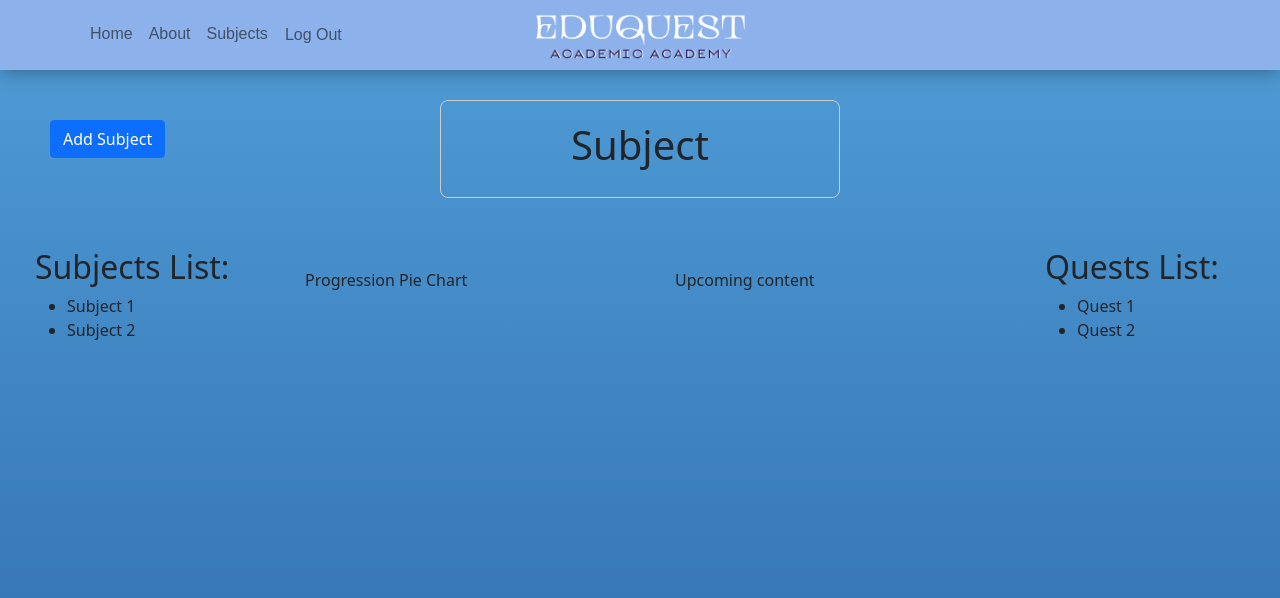
After one commit to GA-EduQuest/EduQuest, a Django app: template main_app/templates/subjects/index.html in a window 1280 px wide. The commit adds this page. Shown: the top 598 px of the page. Run offline with Django 5.2, Linux system fonts and the light colour scheme; the template is opened without the code that fills it, so the values that code supplies are empty; some web fonts are replaced.

Commit message:
Basic Subject template

```diff
--- a/main_app/static/css/style.css
+++ b/main_app/static/css/style.css
@@ -5,6 +5,7 @@ body {
     min-height: 100vh;
     flex-direction: column;
     background: linear-gradient(to bottom, #509ed7, #306bac);
+
 }
 
 
@@ -87,3 +88,40 @@ body > main {
     margin: 0 auto;
     margin-bottom: 300px;
 }
+.center-container {
+    display: flex;
+    flex-wrap: wrap;
+    justify-content: center;
+    align-items: flex-start;
+    margin-top: 100px;
+}
+
+.title-card {
+    text-align: center;
+    padding: 20px;
+    border: 1px solid #ccc;
+    border-radius: 8px;
+    max-width: 400px;
+    width: 100%;
+    margin-bottom: 20px;
+}
+
+.content-container {
+    display: flex;
+    justify-content: space-around;
+    align-items: flex-start;
+    margin-top: 30px;
+}
+
+.subject-list,
+.quest-list {
+    flex: 1;
+    max-width: 200px;
+}
+
+.progression-pie-chart,
+.whats-upcoming {
+    flex: 1;
+    max-width: 300px;
+    margin-top: 20px;
+}
--- a/main_app/templates/base.html
+++ b/main_app/templates/base.html
@@ -23,6 +23,9 @@
                     </li>
                     <li class="nav-item">
                         <a class="nav-link" href="{% url 'about' %}">About</a>
+                    </li>
+                    <li class="nav-item">
+                        <a class="nav-link" href="{% url 'index' %}">Subjects</a>
                     </li>
                     <li class="nav-item">
                         <form method="post" action="{% url 'logout' %}">
--- /dev/null
+++ b/main_app/templates/subjects/index.html
@@ -0,0 +1,43 @@
+{% extends 'base.html' %}
+
+{% block title %}Subjects{% endblock %}
+
+{% block content %}
+
+  <div class="center-container">
+    <div class="title-card">
+      <h1>Subject</h1>
+    </div>
+    <a href="#" class="btn btn-primary" style="position: absolute; left: 50px; margin-top: 20px;">Add Subject</a>
+  </div>
+
+   <div class="content-container">
+    <div class="subject-list">
+      <h2>Subjects List:</h2>
+      <ul>
+        <li>Subject 1</li>
+        <li>Subject 2</li>
+      </ul>
+    </div>
+
+    <div class="progression-pie-chart">
+      Progression Pie Chart
+    </div>
+
+
+    <div class="whats-upcoming">
+      Upcoming content
+    </div>
+
+    <div class="quest-list">
+      <h2>Quests List:</h2>
+      <ul>
+        <li>Quest 1</li>
+        <li>Quest 2</li>
+        <!-- Add more quests as needed -->
+      </ul>
+    </div>
+  </div>
+
+
+{% endblock %}
--- a/main_app/views.py
+++ b/main_app/views.py
@@ -28,6 +28,7 @@ def about(request):
     return render(request, 'about.html')
 
 def subjects_index(request):
+    return render(request, 'subjects/index.html')
     pass
 
 def subjects_detail(request):
```
